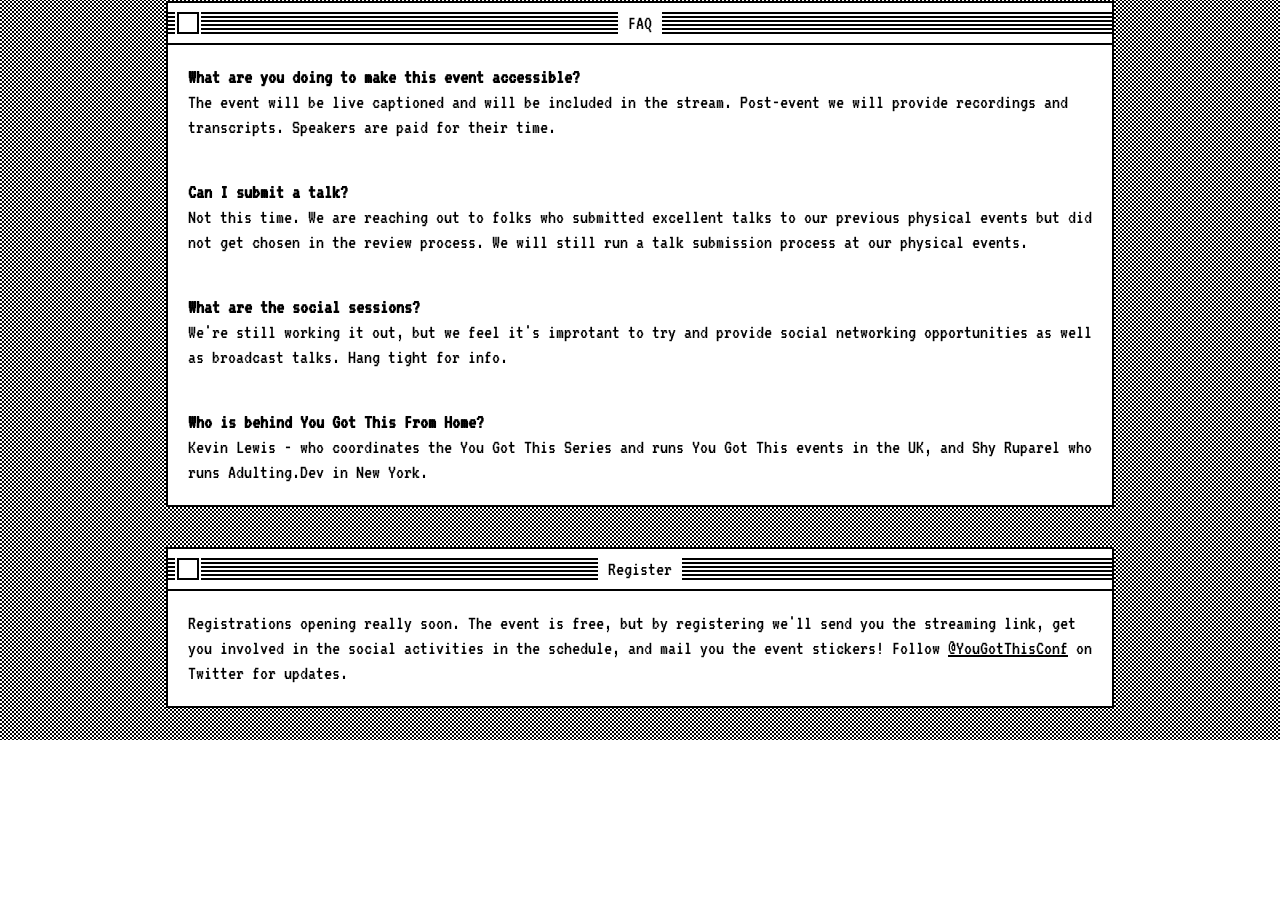
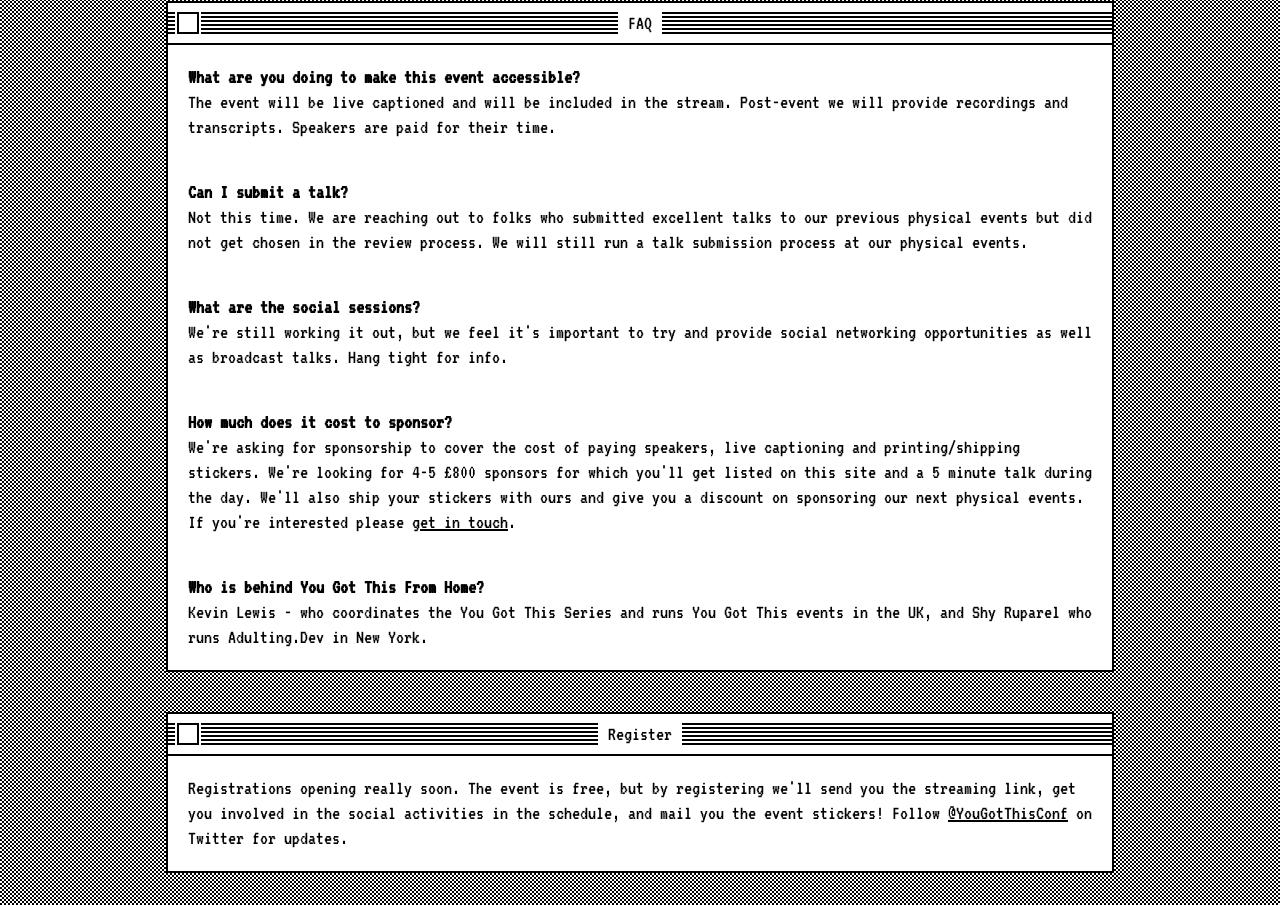
Before and after one commit to yougotthisconf/2020.home.yougotthis.io, a plain HTML site: page index.html in a window 1280 px wide. Shown: the part 1063-1968 px from the top of the page. Before the commit the page ends 1803 px from the top, so only its background shows below. Drawn offline with Linux system fonts and the light colour scheme.

Commit message:
Type & sponsorship question

```diff
--- a/index.html
+++ b/index.html
@@ -146,7 +146,9 @@
                 <dt>Can I submit a talk?</dt>
                 <dd>Not this time. We are reaching out to folks who submitted excellent talks to our previous physical events but did not get chosen in the review process. We will still run a talk submission process at our physical events.</dd>
                 <dt>What are the social sessions?</dt>
-                <dd>We're still working it out, but we feel it's improtant to try and provide social networking opportunities as well as broadcast talks. Hang tight for info.</dd>
+                <dd>We're still working it out, but we feel it's important to try and provide social networking opportunities as well as broadcast talks. Hang tight for info.</dd>
+                <dt>How much does it cost to sponsor?</dt>
+                <dd>We're asking for sponsorship to cover the cost of paying speakers, live captioning and printing/shipping stickers. We're looking for 4-5 £800 sponsors for which you'll get listed on this site and a 5 minute talk during the day. We'll also ship your stickers with ours and give you a discount on sponsoring our next physical events. If you're interested please <a href="mailto:kevin@yougotthis.io">get in touch</a>.</dd>
                 <dt>Who is behind You Got This From Home?</dt>
                 <dd>Kevin Lewis - who coordinates the You Got This Series and runs You Got This events in the UK, and Shy Ruparel who runs Adulting.Dev in New York.</dd>
             </div>
```
